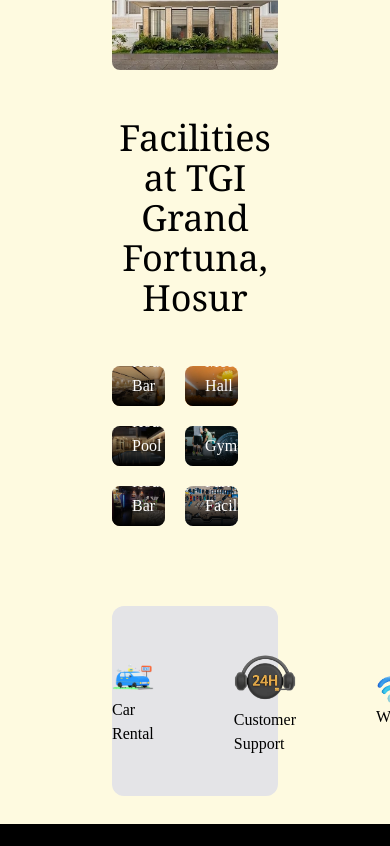
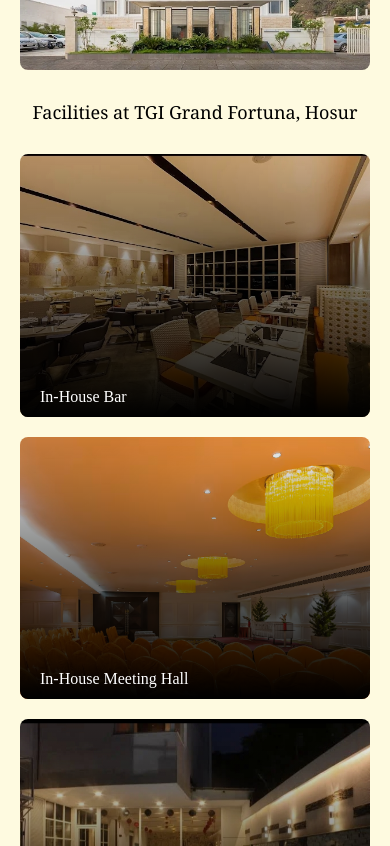
Before and after one commit to opdsbanasya/TGI-Hotel, a React (Vite) app in the folder frontend/: page /facilities in a window 390 px wide. Shown: the part 287-1133 px from the top of the page. Built offline with nearby package versions, Linux system fonts and the light colour scheme.

Commit message:
responsive

```diff
--- a/frontend/src/Components/About.js
+++ b/frontend/src/Components/About.js
@@ -4,10 +4,10 @@
 
 const About = () => {
     return (
-        <div className="w-full min-h-[50vh] px-5 md:px-10 lg:px-20 xl:px-28 lg:pb-10 py-7">
+        <div className="w-screen min-h-[50vh] px-5 md:px-10 lg:px-20 xl:px-28 lg:pb-10 py-7">
             <Banner />
             <Services about={true} />
-            <h2 className="text-3xl font-semibold font-serif text-black mb-10 -mt-20">
+            <h2 className="text-xl md:text-2xl lg:text-3xl font-semibold xl:-mt-28 pb-5 mt-5 font-serif">
                 Photo Gallery
             </h2>
             <Gallery />
--- a/frontend/src/Components/Facilities.js
+++ b/frontend/src/Components/Facilities.js
@@ -6,15 +6,15 @@
 
 const Facilities = () => {
     return (
-        <div className="w-full min-h-[50vh] px-28 py-7">
+        <div className="w-full min-h-[50vh] px-5 md:px-10 lg:px-20 xl:px-28 lg:pb-10 py-7">
             <Banner bannerImg={buildingImg} />
-            <h3 className="text-4xl font-light font-serif text-center py-12">Facilities at TGI Grand Fortuna, Hosur</h3>
-            <div className="flex items-center justify-start gap-5 flex-wrap">
+            <h3 className="w-full md:w-[90%] text-lg md:text-2xl lg:text-3xl xl:text-4xl font-light mx-auto text-center font-serif py-7 md:py-10">Facilities at TGI Grand Fortuna, Hosur</h3>
+            <div className="flex items-center justify-center xl:gap-5 lg:gap-10 md:gap-8 gap-5 flex-wrap">
                 {FACILITIES_DATA.map((item) => (
                     <Facility key={item.id} item={item} />
                 ))}
             </div>
-            <div className="py-10 mt-20 flex justify-evenly items-center gap-20 bg-zinc-200 rounded-xl">
+            <div className="w-full py-10 px-2 mt-20 flex md:flex-nowrap flex-wrap justify-evenly items-center md:gap-20 gap-5 bg-zinc-200 rounded-xl">
                 {OTHER_FAC.map(item => (
                     <OtherFacilities item={item} />
                 ))}
--- a/frontend/src/Components/Facility.js
+++ b/frontend/src/Components/Facility.js
@@ -1,7 +1,7 @@
 
 const Facility = ({item}) => {
     return (
-        <div className="w-[32%] relative overflow-hidden rounded-lg cursor-pointer">
+        <div className="xl:w-[32%] md:w-[45.2%] w-full relative overflow-hidden rounded-lg cursor-pointer">
             <div className="absolute inset-0 bg-gradient-to-t from-black to-transparent"></div>
             <img className="w-full aspect-[4/3] object-cover" src={item.img} alt={item.title} />
             <p className="absolute left-5 bottom-2 text-white font-normal">{item.title}</p>
--- a/frontend/src/Components/Gallery.js
+++ b/frontend/src/Components/Gallery.js
@@ -3,7 +3,7 @@
 
 const Gallery = () => {
   return (
-    <div className="flex items-center justify-start gap-5 flex-wrap">
+    <div className="flex items-center justify-start xl:gap-5 lg:gap-10 md:gap-8 gap-5 flex-wrap">
         {GALLERY_DATA.map((item, index) => (
             <Facility key={index} item={item} gallery={true} />
         ))}
--- a/frontend/src/Components/OtherFacilities.js
+++ b/frontend/src/Components/OtherFacilities.js
@@ -1,8 +1,8 @@
 
 const OtherFacilities = ({item}) => {
     return (
-        <div key={item.id} className="flex flex-col items-center justify-center ">
-            <img className="w-28 aspect-square" src={item.img} alt={item.title} />
+        <div key={item.id} className="md:w-[24%] w-[45%] flex flex-col items-center justify-center ">
+            <img className="xl:size-28 md:size-20 size-16 aspect-square" src={item.img} alt={item.title} />
             <p>{item.title}</p>
         </div>
     );
--- a/frontend/src/Components/Service.js
+++ b/frontend/src/Components/Service.js
@@ -2,10 +2,10 @@
 const Service = ({ service, about }) => {
 
     return (
-        <div className={`w-full h-[50%] flex flex-col-reverse bg-zinc-200 md:bg-transparent rounded-lg md:overflow-hidden md:py-10  justify-center items-center md:gap-10 lg:gap-20 gap-5
+        <div className={`w-full h-[50%] flex flex-col-reverse bg-zinc-200 md:bg-transparent rounded-lg overflow-hidden md:py-10  justify-center items-center md:gap-10 lg:gap-20 gap-5
             ${[service?.id % 2 === 0 ? "md:flex-row" : "md:flex-row-reverse", !about && "lg:px-32 md:px-20"].join(" ")
             }`}>
-            <div className="md:w-1/2 px-5 md:space-y-5 space-y-3">
+            <div className="md:w-1/2 px-5 md:space-y-5 space-y-3 pb-3">
                 <h2 className="text-xl md:text-2xl lg:text-3xl font-serif text-justify">{service?.title}</h2>
                 <p className="text-sm text-justify font-light">{service?.description}</p>
             </div>
--- a/frontend/src/Components/Services.js
+++ b/frontend/src/Components/Services.js
@@ -6,7 +6,7 @@
     console.log(SERVICES);
 
     return (
-        <div className={`md:w-full w-[85%] mx-auto flex flex-col gap-5 lg:min-h-screen min-h-[50vh] ${about ? "pt-16 w-full":"pb-5"}`}>
+        <div className={`md:w-full w-[85%] mx-auto flex flex-col gap-5 lg:min-h-screen min-h-[25vh] ${about ? "pt-16 w-full":"pb-5"}`}>
             {about ? (
                 <Service key={SERVICES[0].id} service={SERVICES[0]} about={about && about} />
             ):(
```
